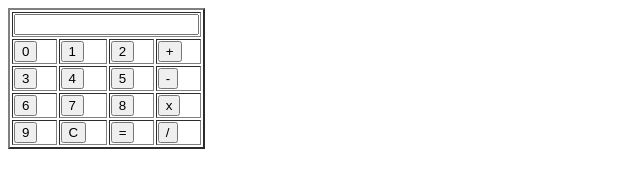
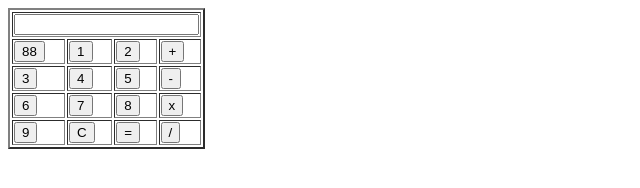
Before and after one commit to lewim/times, a plain HTML site: page index.html in a window 1280 px wide. Shown: the whole page, without its empty margins (0-640 px from the left). Drawn offline with Linux system fonts and the light colour scheme.

Commit message:
Update index.html

```diff
--- a/index.html
+++ b/index.html
@@ -6,7 +6,7 @@
 <td colspan=4><input type=text Name="display"></td>
 </tr>
 <tr>
-<td><input type=button value="0" OnClick="calc.display.value+='99'"></td>
+<td><input type=button value="88" OnClick="calc.display.value+='0'"></td>
 <td><input type=button value="1" OnClick="calc.display.value+='1'"></td>
 <td><input type=button value="2" OnClick="calc.display.value+='2'"></td>
 <td><input type=button value="+" OnClick="calc.display.value+='+'"></td>
```
